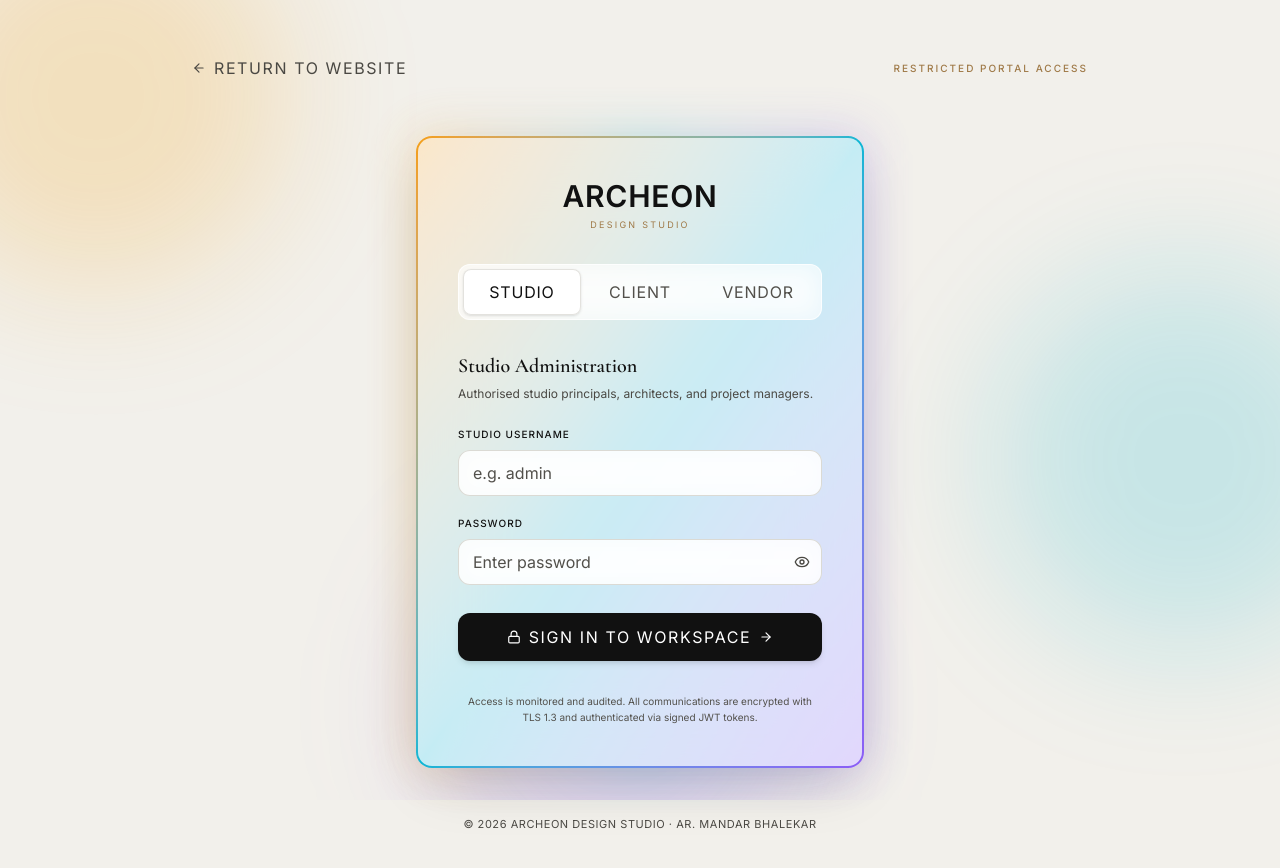
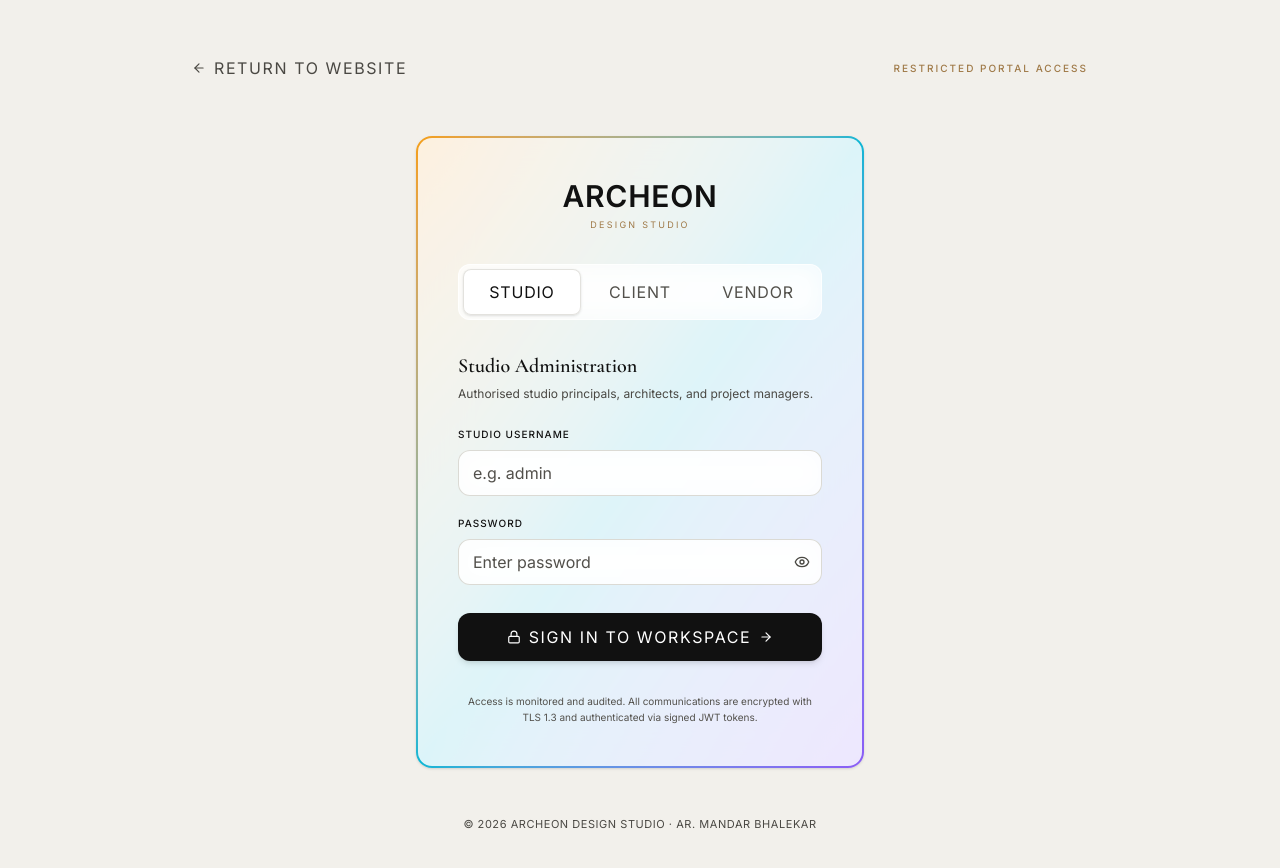
Before and after one commit to AmeyaG07/Archeon, a Next.js app: page /login in a window 1280 px wide. Shown: the top 868 px of the page. Built offline with nearby package versions, Linux system fonts and the light colour scheme.

Commit message:
Keep only colourful border and clean glass card on login page

```diff
--- a/src/app/(auth)/login/page.tsx
+++ b/src/app/(auth)/login/page.tsx
@@ -62,16 +62,9 @@ export default function LoginPage() {
   };
 
   return (
-    <div className="relative min-h-screen overflow-hidden bg-[#F2F0EB] text-[#111111] flex flex-col justify-between p-4 sm:p-12 font-sans selection:bg-[#A58A64] selection:text-white">
-      {/* Ambient Colourful Orbs for Glassmorphism Depth */}
-      <div className="pointer-events-none fixed inset-0 overflow-hidden">
-        <div className="absolute -top-24 -left-24 h-96 w-96 rounded-full bg-[#F59E0B]/20 blur-3xl" />
-        <div className="absolute top-1/3 -right-24 h-96 w-96 rounded-full bg-[#06B6D4]/18 blur-3xl" />
-        <div className="absolute -bottom-24 left-1/3 h-96 w-96 rounded-full bg-[#8B5CF6]/18 blur-3xl" />
-      </div>
-
+    <div className="min-h-screen bg-[#F2F0EB] text-[#111111] flex flex-col justify-between p-4 sm:p-12 font-sans selection:bg-[#A58A64] selection:text-white">
       {/* Top Header */}
-      <header className="relative z-10 flex items-center justify-between max-w-4xl w-full mx-auto">
+      <header className="flex items-center justify-between max-w-4xl w-full mx-auto">
         <button
           onClick={() => router.push("/")}
           className="inline-flex items-center gap-2 text-xs uppercase tracking-widest text-[#4A4843] hover:text-[#111111] transition-colors py-2"
@@ -83,11 +76,9 @@ export default function LoginPage() {
         </span>
       </header>
 
-      {/* Main Glassmorphism Login Card with Colourful Gradient Border */}
-      <div className="relative z-10 max-w-md w-full mx-auto my-8 sm:my-12">
-        <div className="pointer-events-none absolute -inset-1 rounded-2xl bg-gradient-to-r from-[#F59E0B]/30 via-[#06B6D4]/30 to-[#8B5CF6]/30 blur-xl opacity-80" />
-        <div className="relative rounded-2xl p-[2px] bg-gradient-to-br from-[#F59E0B] via-[#06B6D4] to-[#8B5CF6] shadow-[0_24px_60px_-15px_rgba(17,17,17,0.18)]">
-          <main className="rounded-[14px] bg-white/75 backdrop-blur-2xl p-5 sm:p-10">
+      {/* Main Glassmorphism Login Card with Colourful Border */}
+      <div className="max-w-md w-full mx-auto my-8 sm:my-12 rounded-2xl p-[2px] bg-gradient-to-br from-[#F59E0B] via-[#06B6D4] to-[#8B5CF6] shadow-sm">
+        <main className="rounded-[14px] bg-white/85 backdrop-blur-xl p-5 sm:p-10">
             {/* Brand */}
             <div className="text-center mb-8">
               <p className="text-3xl font-semibold tracking-wide text-[#111111]">ARCHEON</p>
@@ -221,12 +212,11 @@ export default function LoginPage() {
             <p className="mt-8 text-center text-[10px] text-[#52504B] leading-relaxed">
               Access is monitored and audited. All communications are encrypted with TLS 1.3 and authenticated via signed JWT tokens.
             </p>
-          </main>
-        </div>
+        </main>
       </div>
 
       {/* Footer */}
-      <footer className="relative z-10 text-center text-[11px] text-[#4A4843] font-mono uppercase tracking-wider">
+      <footer className="text-center text-[11px] text-[#4A4843] font-mono uppercase tracking-wider">
         © 2026 ArcheOn Design Studio · Ar. Mandar Bhalekar
       </footer>
     </div>
```
